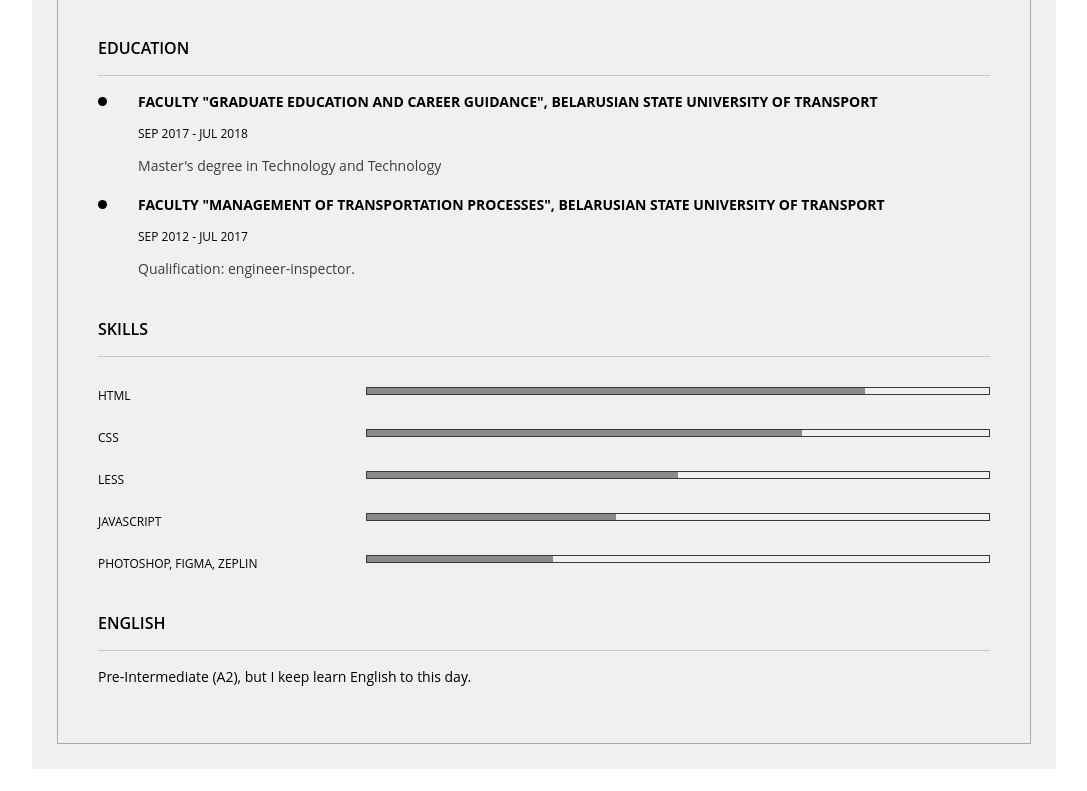
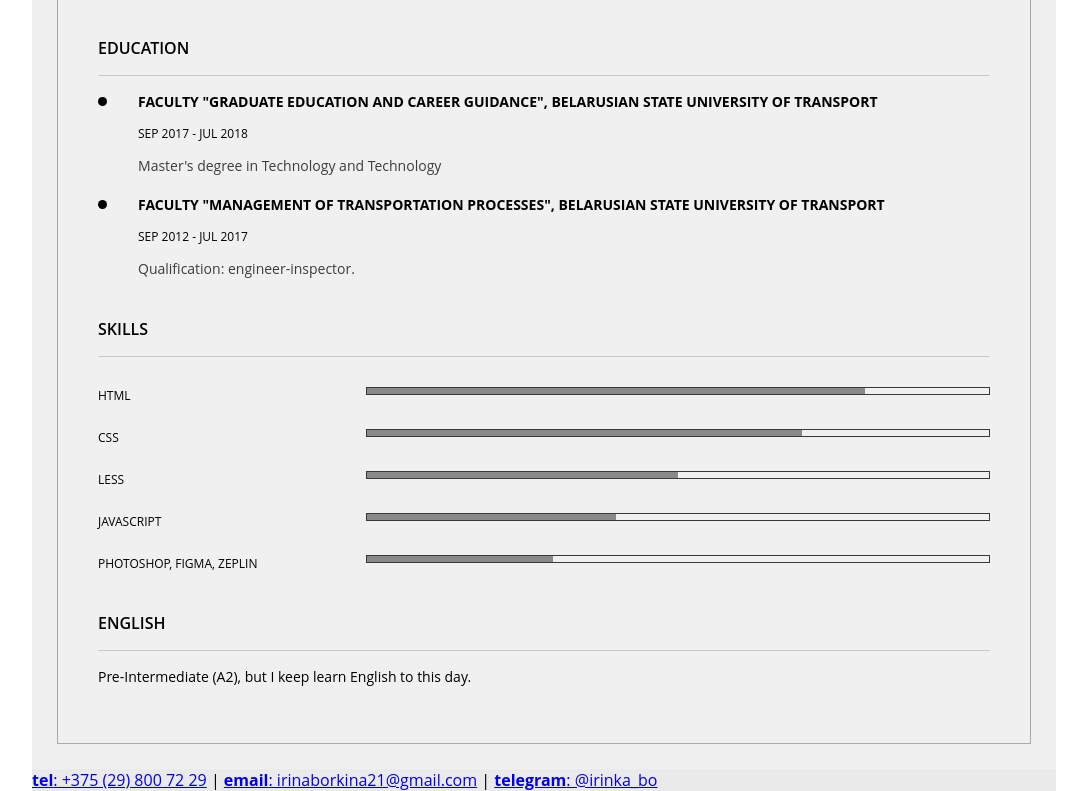
Before and after one commit to IrinaBorkina/rsschool-cv, a plain HTML site: page index.html in a window 1280 px wide. Shown: the part 1008-1799 px from the top of the page, without its empty margins (96-1183 px from the left). Before the commit the page ends 1777 px from the top, so only its background shows below. Drawn offline with Linux system fonts and the light colour scheme.

Commit message:
feat: add footer for cv

```diff
--- a/index.html
+++ b/index.html
@@ -142,6 +142,18 @@
                 </div>
             </div>
         </main>
+
+        <footer class="footer">
+            <div class="about">
+                <div class="about-contacts">
+                    <a class="about-contacts__link" href="tel:+375298007229"><b>tel</b>: +375 (29) 800 72 29</a> |
+                    <a class="about-contacts__link" href="mailto:irinaborkina21@gmail.com"><b>email</b>:
+                        irinaborkina21@gmail.com</a> |
+                    <a class="about-contacts__link" href="https://t.me/irinka_bo"><b>telegram</b>: @irinka_bo</a>
+                </div>
+            </div>
+        </footer>
+
     </div>
 </body>
 
```
